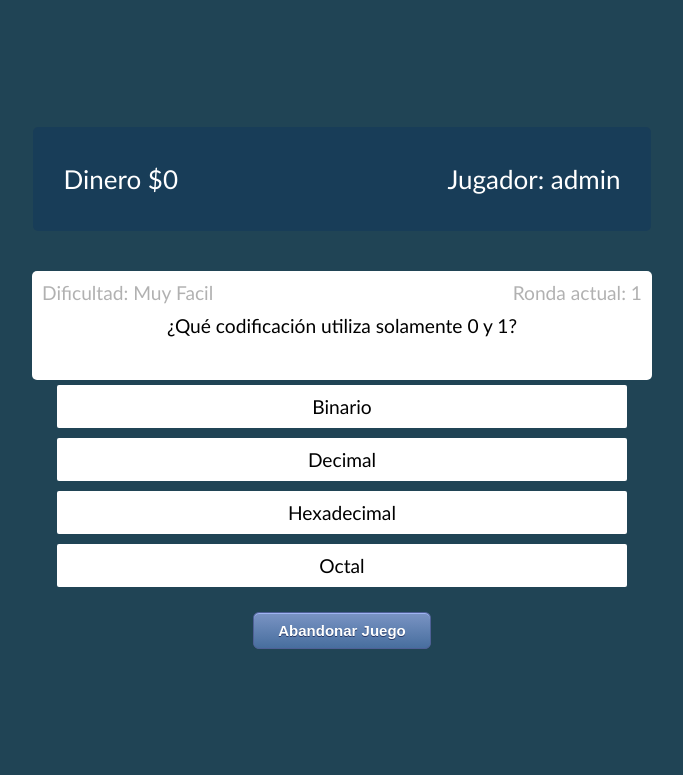
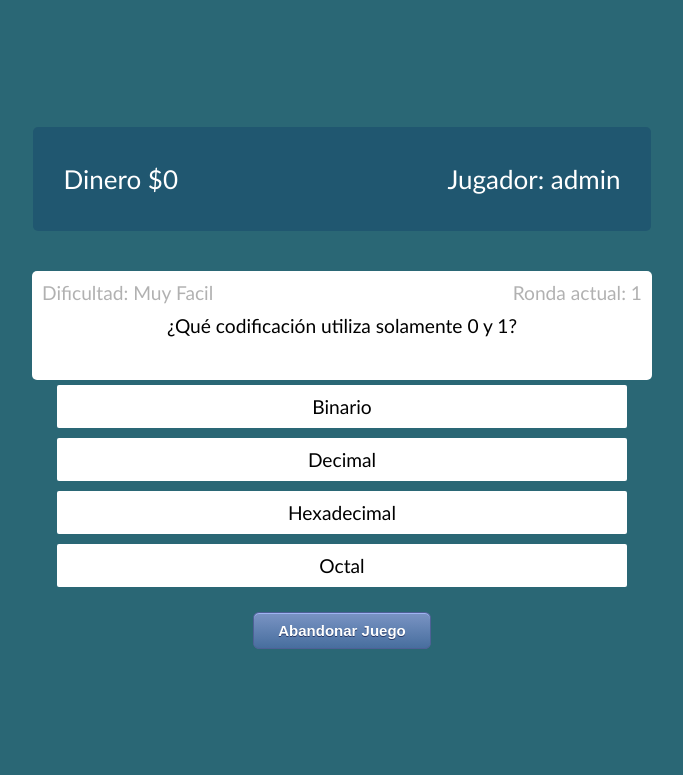
Before and after one commit to LeandroCioli/leandrociolichallenge, a PHP site: page /game.php in a window 1280 px wide. Shown: the top 775 px of the page, without its empty margins (298-981 px from the left). Run offline with PHP 8.4, Linux system fonts and the light colour scheme; a user stored in the database is signed in; data comes from the database, SQL or seed files in the repository; some libraries are stand-ins or nearby versions.

Commit message:
Update game.css

```diff
--- a/static/game.css
+++ b/static/game.css
@@ -3,7 +3,7 @@
   }
 
 body {
-background: #204455;
+background: #2a6775;
 padding: 0;
 margin: 0;
 text-align: center;
```
